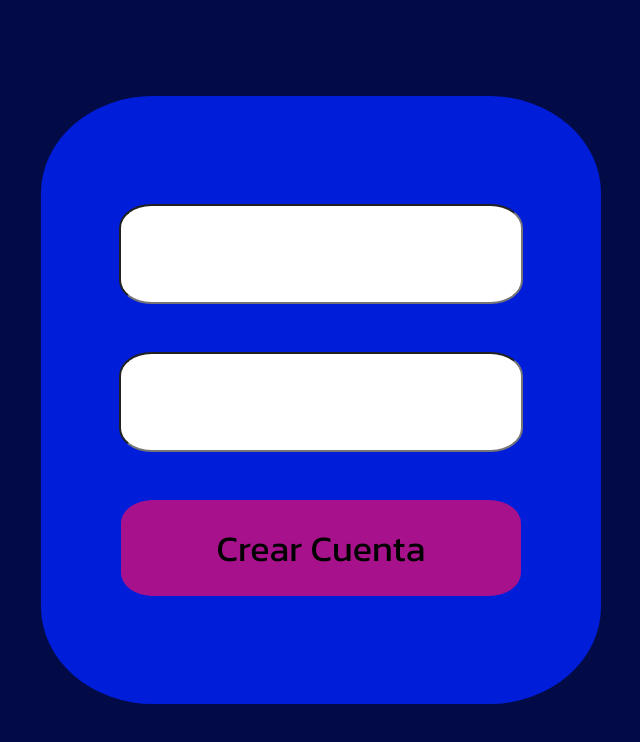
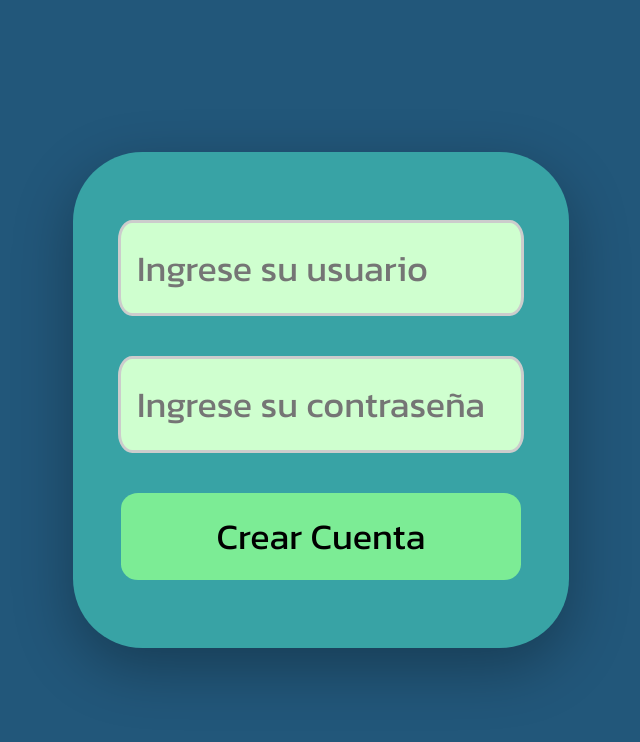
Before and after one commit to Ruben-Dominguez/Cashino-Casino-Webapp, a website: page public/crear.html in a window 1280 px wide. Shown: the whole page, without its empty margins (319-959 px from the left). Drawn offline with nearby package versions, Linux system fonts and the light colour scheme; no server answers.

Commit message:
Normalize someclasses on the html so that the CSS looked better. Also added some new styles to make login prettier

```diff
--- a/public/crear.html
+++ b/public/crear.html
@@ -13,10 +13,10 @@
   <script src="app.js"></script>
 </head>
 <body>
-  <div class="inicio-container">
-    <input id="usernameText" type="text" class="text" value="">
-    <input id="passwordText" type="password" class="text" value="">
-    <a id="crearCuentaBtn" class="btn-crear" href="#">Crear Cuenta</a>
+  <div class="btn-container container crear">
+    <input id="usernameText" type="text" class="textBox crear" value="" placeholder="Ingrese su usuario">
+    <input id="passwordText" type="password" class="textBox crear" value="" placeholder="Ingrese su contraseña">
+    <a id="crearCuentaBtn" class="btn crear">Crear Cuenta</a>
   </div>
 </body>
 </html>
--- a/public/style.css
+++ b/public/style.css
@@ -1,3 +1,38 @@
+/**
+
+  possible palletes:
+  --bg: #4b3869;
+  --cont: #664e88;
+  --btns: #a9e4d7;
+
+  --bg: #22577a;
+  --cont: #38a3a5;
+  --btns: #80ed99;
+  --btnsHover: #42bc85;
+
+  --bg: #555b6e;
+  --cont: #89b0ae;
+  --btns: #ffd6ba;
+
+  --bg: #293241;
+  --cont: #3d5a80;
+  --btns: #ee6c4d;
+
+  --bg: #125c13;
+  --cont: #3e7c17;
+  --btns: #f4a442;
+
+**/
+
+/** START GENERALS **/
+
+:root {
+  --bg: #22577a;
+  --cont: #38a3a5;
+  --btns: #7cec95;
+  --btnsHover: #35b576;
+}
+
 * {
   margin: 0;
   padding: 0;
@@ -8,70 +43,87 @@ body {
   justify-content: center;
   align-items: center;
   height: 100vh;
-  background: #020b46;
+  background: var(--bg);
 }
 
-.btn-container {
+/** END GENERALS **/
+
+/** START CONTAINERS **/
+
+.container {
   display: flex;
   flex-direction: column;
   justify-content: center;
   align-items: center;
-  padding: 10vmin;
-  background: #001eda;
-  border-radius: 20% / 16%;
 }
 
-.logs {
+.btn-container {
+  height: 50vmin;
   width: 50vmin;
-  height: 20vmin;
-  margin: 4vmin 0;
+  padding: 6vmin;
+  background: var(--cont);
+  box-shadow: rgba(0, 0, 0, 0.3) 0px 20px 60px;
+  border-radius: 14%;
+}
+
+/** END CONTAINERS **/
+
+/** START BUTTONS **/
+
+.btn {
+  width: 50vmin;
   font-family: "Kanit", sans-serif;
-  font-size: 5vmin;
-  border-radius: 8% / 20%;
   color: black;
-  background: #a7128c;
+  background: var(--btns);
   display: flex;
   justify-content: center;
   align-items: center;
   text-decoration: none;
   cursor: pointer;
+  transition: 0.5s;
 }
 
-.inicio-container {
-  height: 60vmin;
-  width: 50vmin;
-  display: flex;
-  flex-direction: column;
-  justify-content: center;
-  align-items: center;
-  padding: 8vmin 10vmin;
-  background: #001eda;
-  border-radius: 20% / 16%;
+.btn:hover {
+  background: var(--btnsHover);
+  transition: 0.5s;
+  box-shadow: rgba(50, 50, 93, 0.2) 0px 30px 50px -12px inset,
+    rgba(0, 0, 0, 0.25) 0 15px 30px -15px inset;
 }
 
-.btn-crear {
+.btn.inicio {
+  width: 50vmin;
+  height: 15vmin;
+  margin: 4vmin 0;
+  font-size: 5vmin;
+  border-radius: 6% / 18%;
+}
+
+.btn.crear,
+.btn.iniciar {
   width: 50vmin;
   height: 12vmin;
-  margin: 3vmin 0;
+  margin: 2.5vmin 0;
+  font-size: 4.5vmin;
+  border-radius: 4.3% / 18%;
+}
+
+/** END BUTTONS **/
+
+.textBox {
+  width: 46vmin;
+  height: 8vmin;
+  margin: 2.5vmin 0;
   font-family: "Kanit", sans-serif;
   font-size: 4.5vmin;
-  border-radius: 8% / 24%;
+  border-radius: 3.5% / 20%;
+  background: #cfffcf;
   color: black;
-  background: #a7128c;
-  display: flex;
-  justify-content: center;
-  align-items: center;
-  text-decoration: none;
-  cursor: pointer;
+  padding: 2vmin;
+  border: 3px solid #ccc;
+  outline: none;
+  transition: 0.5s;
 }
 
-.text {
-  width: 46vmin;
-  height: 8vmin;
-  margin: 3vmin 0;
-  font-family: "Kanit", sans-serif;
-  font-size: 4.5vmin;
-  border-radius: 8% / 24%;
-  color: black;
-  padding: 2vmin;
+.textBox:focus {
+  border: 3px solid #555;
 }
```
Also changed, not shown: public/index.html (+3 -3 lines), public/iniciar.html (+4 -4 lines).
